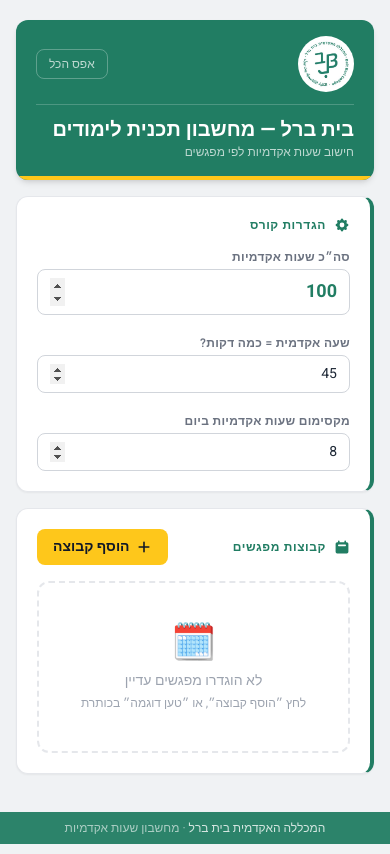
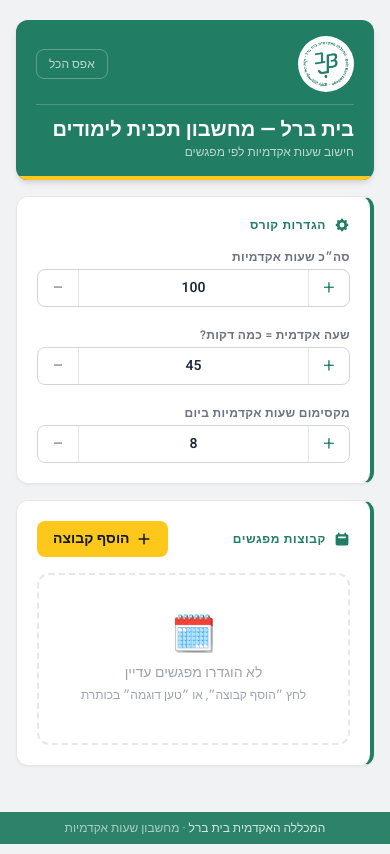
Before and after one commit to perryyaniv/academic-hours-calculator, a React (Vite) app: page / in a window 390 px wide. Built offline with nearby package versions, Linux system fonts and the light colour scheme.

Commit message:
Add +/- buttons to all numeric inputs for mobile usability

```diff
--- a/src/components/CourseSettingsCard.tsx
+++ b/src/components/CourseSettingsCard.tsx
@@ -1,4 +1,5 @@
 import type { CourseSettings } from '../types';
+import { NumberInput } from './NumberInput';
 
 interface Props {
   settings: CourseSettings;
@@ -21,44 +22,34 @@
       <div className="grid grid-cols-1 gap-5 sm:grid-cols-3">
         <div>
           <label className="label">סה״כ שעות אקדמיות</label>
-          <input
-            type="number"
-            className="input text-lg font-bold text-bb-green"
+          <NumberInput
             value={settings.totalHours}
             min={1}
-            step={0.5}
-            onChange={(e) =>
-              set({ totalHours: parseFloat(e.target.value) || 0 })
-            }
+            step={1}
+            onChange={(v) => set({ totalHours: v })}
+            inputClassName="text-lg font-bold text-bb-green"
           />
         </div>
 
         <div>
           <label className="label">שעה אקדמית = כמה דקות?</label>
-          <input
-            type="number"
-            className="input"
+          <NumberInput
             value={settings.academicHourMinutes}
             min={1}
             max={120}
-            onChange={(e) =>
-              set({ academicHourMinutes: parseInt(e.target.value, 10) || 60 })
-            }
+            step={1}
+            onChange={(v) => set({ academicHourMinutes: v })}
           />
         </div>
 
         <div>
           <label className="label">מקסימום שעות אקדמיות ביום</label>
-          <input
-            type="number"
-            className="input"
+          <NumberInput
             value={settings.maxHoursPerDay}
             min={1}
             max={24}
             step={0.5}
-            onChange={(e) =>
-              set({ maxHoursPerDay: parseFloat(e.target.value) || 8 })
-            }
+            onChange={(v) => set({ maxHoursPerDay: v })}
           />
         </div>
       </div>
--- /dev/null
+++ b/src/components/NumberInput.tsx
@@ -0,0 +1,80 @@
+interface Props {
+  value: number;
+  min?: number;
+  max?: number;
+  step?: number;
+  onChange: (value: number) => void;
+  className?: string;
+  inputClassName?: string;
+}
+
+export function NumberInput({
+  value,
+  min,
+  max,
+  step = 1,
+  onChange,
+  className = '',
+  inputClassName = '',
+}: Props) {
+  const decrement = () => {
+    const next = Math.round((value - step) * 1000) / 1000;
+    if (min === undefined || next >= min) onChange(next);
+  };
+
+  const increment = () => {
+    const next = Math.round((value + step) * 1000) / 1000;
+    if (max === undefined || next <= max) onChange(next);
+  };
+
+  const canDec = min === undefined || value - step >= min - 0.001;
+  const canInc = max === undefined || value + step <= max + 0.001;
+
+  return (
+    <div
+      dir="ltr"
+      className={`flex items-stretch border border-gray-300 rounded-lg overflow-hidden bg-white focus-within:ring-2 focus-within:ring-bb-green focus-within:border-bb-green ${className}`}
+    >
+      <button
+        type="button"
+        onClick={decrement}
+        disabled={!canDec}
+        className="w-10 shrink-0 flex items-center justify-center text-gray-500
+          hover:bg-gray-100 active:bg-gray-200
+          disabled:opacity-25 disabled:cursor-not-allowed
+          transition-colors text-xl font-light select-none"
+        aria-label="הפחת"
+      >
+        −
+      </button>
+
+      <input
+        type="number"
+        value={value}
+        min={min}
+        max={max}
+        step={step}
+        onChange={(e) => {
+          const v = parseFloat(e.target.value);
+          if (!isNaN(v)) onChange(v);
+        }}
+        className={`flex-1 text-center border-x border-gray-200 py-2 text-sm
+          font-semibold text-gray-800 bg-white focus:outline-none
+          no-spinner min-w-0 ${inputClassName}`}
+      />
+
+      <button
+        type="button"
+        onClick={increment}
+        disabled={!canInc}
+        className="w-10 shrink-0 flex items-center justify-center text-bb-green
+          hover:bg-bb-green/10 active:bg-bb-green/20
+          disabled:opacity-25 disabled:cursor-not-allowed
+          transition-colors text-xl font-light select-none"
+        aria-label="הוסף"
+      >
+        +
+      </button>
+    </div>
+  );
+}
--- a/src/components/ResultsPanel.tsx
+++ b/src/components/ResultsPanel.tsx
@@ -1,6 +1,7 @@
 import { useState } from 'react';
 import type { CalculationResult, CourseSettings } from '../types';
 import { solveLastSession, formatHours } from '../utils/calculations';
+import { NumberInput } from './NumberInput';
 
 interface Props {
   results: CalculationResult;
@@ -199,13 +200,11 @@
             </div>
             <div>
               <label className="label">הפסקה (דקות)</label>
-              <input
-                type="number"
-                className="input"
+              <NumberInput
                 value={solverBreak}
                 min={0}
                 step={5}
-                onChange={(e) => setSolverBreak(parseInt(e.target.value, 10) || 0)}
+                onChange={(v) => setSolverBreak(Math.round(v))}
               />
             </div>
           </div>
--- a/src/components/SessionGroupCard.tsx
+++ b/src/components/SessionGroupCard.tsx
@@ -1,5 +1,6 @@
 import type { SessionGroup, CourseSettings } from '../types';
 import { timeToMinutes, computeBreak } from '../utils/calculations';
+import { NumberInput } from './NumberInput';
 
 interface Props {
   group: SessionGroup;
@@ -83,26 +84,23 @@
 
         <div>
           <label className="label">מספר מפגשים</label>
-          <input
-            type="number"
-            className="input bg-white"
+          <NumberInput
             value={group.count}
             min={1}
-            onChange={(e) => onChange({ ...group, count: parseInt(e.target.value, 10) || 1 })}
+            step={1}
+            onChange={(v) => onChange({ ...group, count: Math.round(v) })}
           />
         </div>
 
         <div>
           <label className="label">שעות אקדמיות</label>
-          <input
-            type="number"
-            className={`input bg-white font-semibold ${
-              exceedsMax ? 'border-red-400 text-red-700' : 'text-bb-green'
-            }`}
+          <NumberInput
             value={group.hoursPerSession}
             min={0.5}
+            max={settings.maxHoursPerDay}
             step={0.5}
-            onChange={(e) => onChange({ ...group, hoursPerSession: parseFloat(e.target.value) || 0 })}
+            onChange={(v) => onChange({ ...group, hoursPerSession: v })}
+            inputClassName={exceedsMax ? 'text-red-700' : 'text-bb-green'}
           />
           <p className="text-xs text-gray-400 mt-1">מקס׳ {settings.maxHoursPerDay} ביום</p>
         </div>
--- a/src/index.css
+++ b/src/index.css
@@ -15,6 +15,13 @@
   input[type='number']::-webkit-outer-spin-button {
     opacity: 1;
   }
+
+  .no-spinner::-webkit-inner-spin-button,
+  .no-spinner::-webkit-outer-spin-button {
+    -webkit-appearance: none;
+    margin: 0;
+  }
+  .no-spinner { -moz-appearance: textfield; }
 }
 
 @layer components {
```
